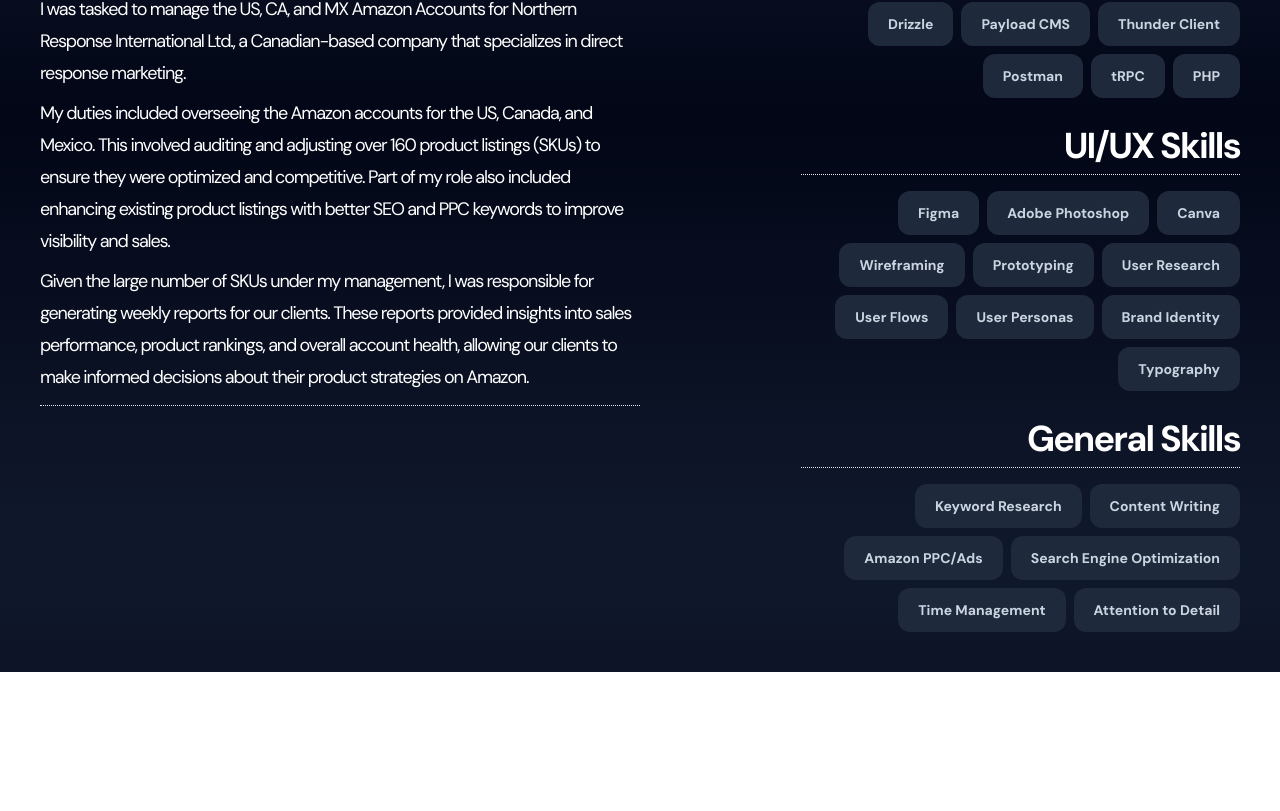
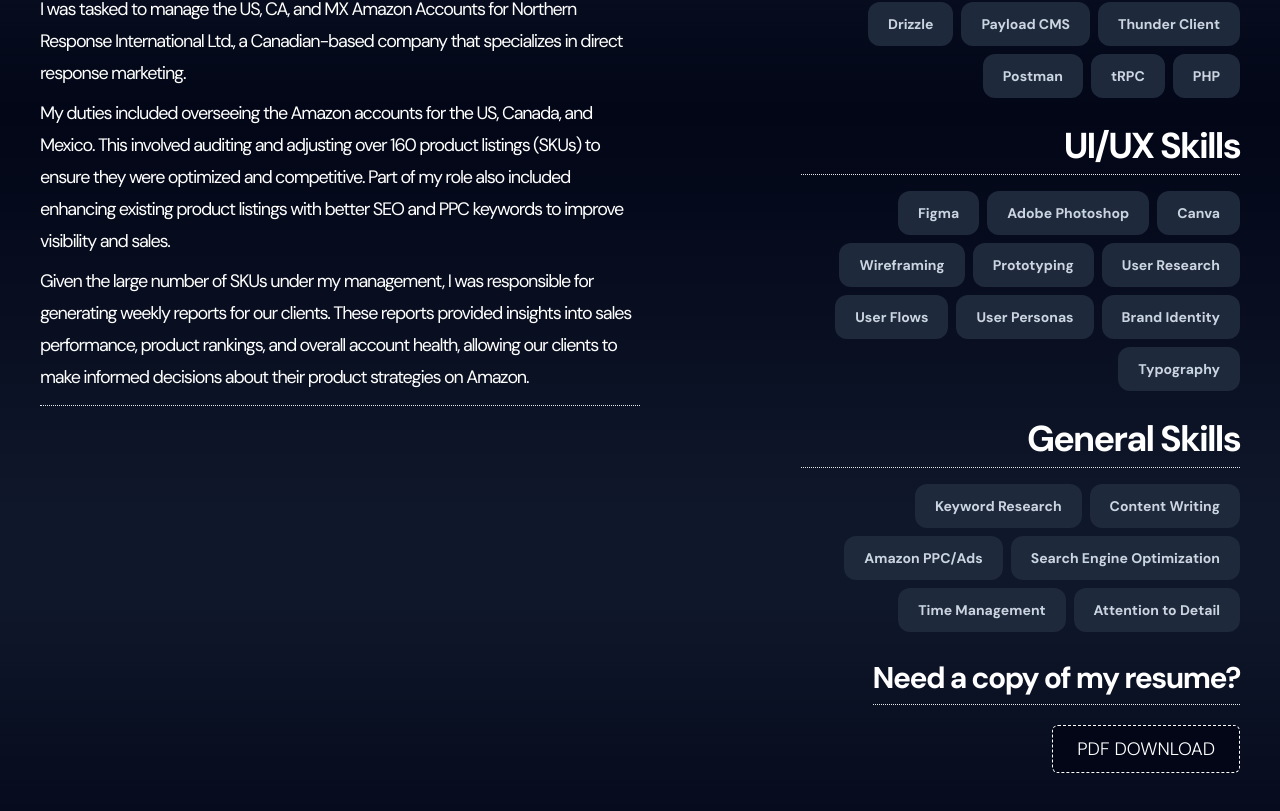
Before and after one commit to ethancreates/ethancreates-portfolio, a Next.js app: page /about in a window 1280 px wide. Shown: the part 1883-2694 px from the top of the page. Before the commit the page ends 2555 px from the top, so only its background shows below. Built offline with nearby package versions, Linux system fonts and the light colour scheme.

Commit message:
added resume, and added button to download said resume

```diff
--- a/src/app/about/page.tsx
+++ b/src/app/about/page.tsx
@@ -147,6 +147,18 @@ const AboutMePage = () => {
               <SkillsSection data={generalSkills} />
             </div>
           </div>
+          <div className="text-right max-sm:text-center mt-3 text-lg tracking-tigher pt-4">
+            <h2 className="text-3xl font-bold tracking-tighter border-b border-dotted pb-2">
+              Need a copy of my resume?
+            </h2>
+            <div className="flex flex-col lg:items-end items-center">
+              <DottedButton className="mt-5">
+                <Link href="/ethancreates-resume.pdf" target="_blank" download>
+                  PDF Download
+                </Link>
+              </DottedButton>
+            </div>
+          </div>
         </div>
       </section>
     </main>
```
Also changed, not shown: 2 other files (tests, documents, lock files or other folders).
